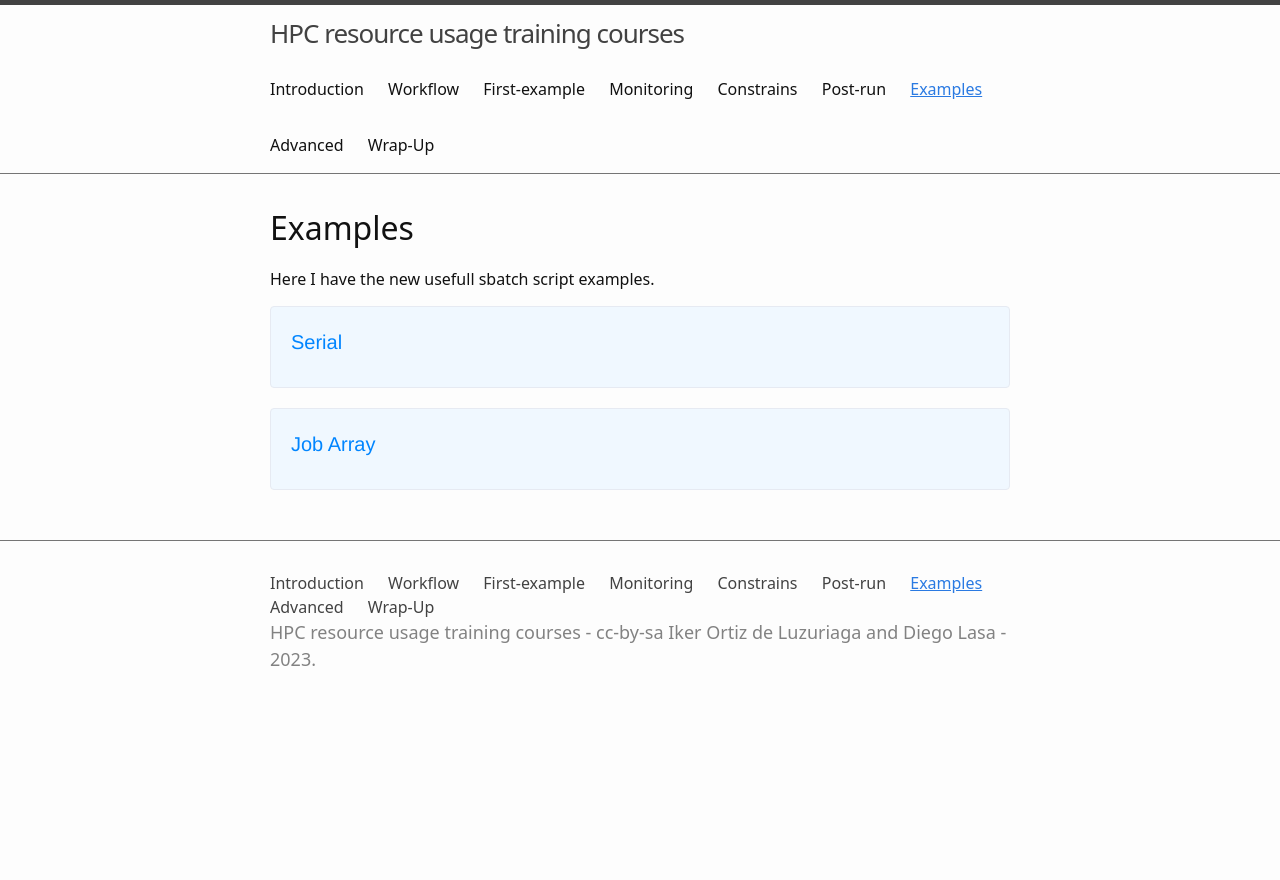
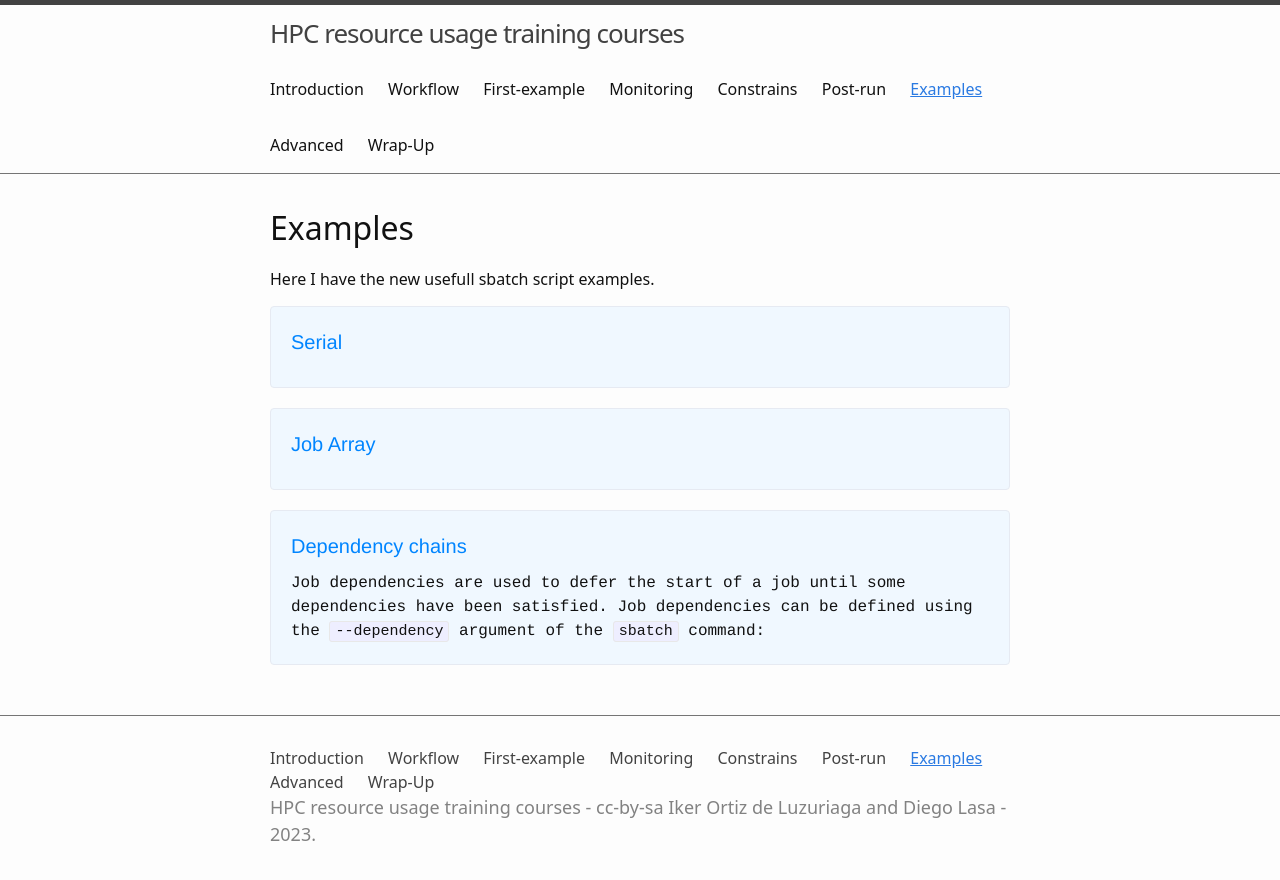
Before and after one commit to dipc-cc/slurm-training, a Jekyll site: the page built from 7_examples.md, in a window 1280 px wide. Shown: the top 880 px of the page. Built offline with Jekyll 4.4.1, drawn with Linux system fonts in a browser that asks for light colours; some web fonts are replaced.

Commit message:
Adding dependency chains script for 7.lesson

```diff
--- a/7_examples.md
+++ b/7_examples.md
@@ -55,6 +55,7 @@
   </div>
 </div>
 
+
 <div class="info-box">
   <h3 onclick="toggleInfoBox(this)">Job Array</h3>
   <div class="content">
@@ -76,6 +77,31 @@
   </div>
 </div>
 
+
+<div class="info-box">
+  <h3 onclick="toggleInfoBox(this)">Dependency chains</h3>
+Job dependencies are used to defer the start of a job until some dependencies have been satisfied. Job dependencies can be defined using the <code>--dependency</code> argument of the <code>sbatch</code> command:
+  <div class="content">
+      <pre>
+#!/bin/bash
+#SBATCH --partition=regular
+#SBATCH --job-name=ARRAY_JOB
+#SBATCH --time=00:10:00
+#SBATCH --nodes=1              # nodes per instance
+#SBATCH --ntasks=1             # tasks per instance
+#SBATCH --array=0-9           # instance indexes
+#SBATCH --output=%x-%j.out
+#SBATCH --error=%x-%j.err
+
+echo "Slurm job id is ${SLURM_JOB_ID}"
+echo "Array job id is ${SLURM_ARRAY_JOB_ID}"
+echo "Instance index is ${SLURM_ARRAY_TASK_ID}."
+</pre>
+  </div>
+</div>
+
+
+
 <script>
   function toggleInfoBox(element) {
     var content = element.nextElementSibling;
```
